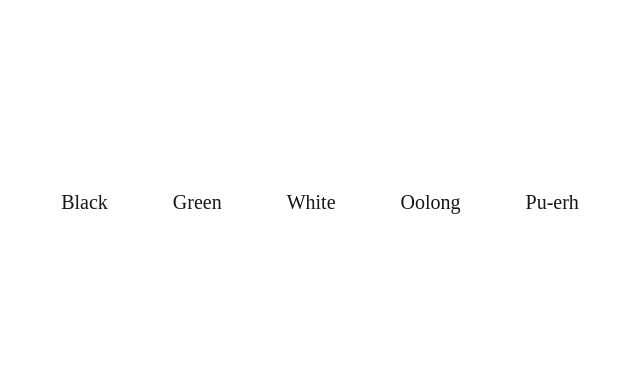
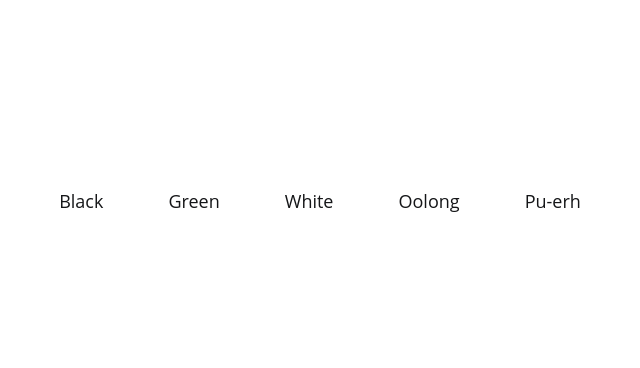
Before and after one commit to vitalay/start-clean, a plain HTML site: page index.html in a window 1280 px wide. Shown: the full height of the page, 430-1070 px from the left. Drawn offline with Linux system fonts and the light colour scheme.

Commit message:
добавил шрифты

```diff
--- a/css/style.css
+++ b/css/style.css
@@ -22,9 +22,11 @@ ul{
 
 body{
 color: #151618;
+font-family: 'Open Sans', sans-serif;
 font-size: 20px;
 font-weight: 300;
 line-height: 1.5;
+/* font-family: 'Cormorant', serif; */
 }
 .header__inner{
     display: flex;
@@ -40,6 +42,8 @@ line-height: 1.5;
     display: flex;
     align-items: center;
     gap: 0 65px;
+    font-weight: 400;
+    font-size: 18px;
 }
 .user-actions{
     display: flex;
```
